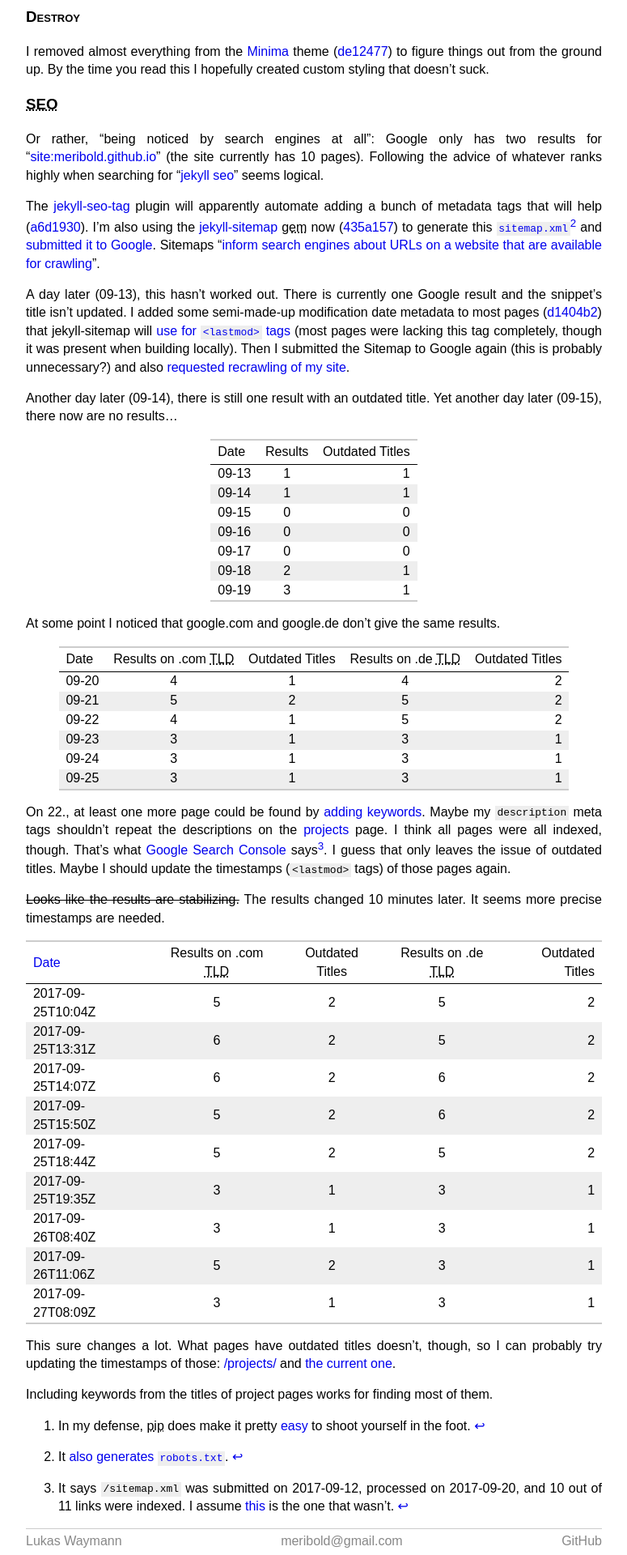
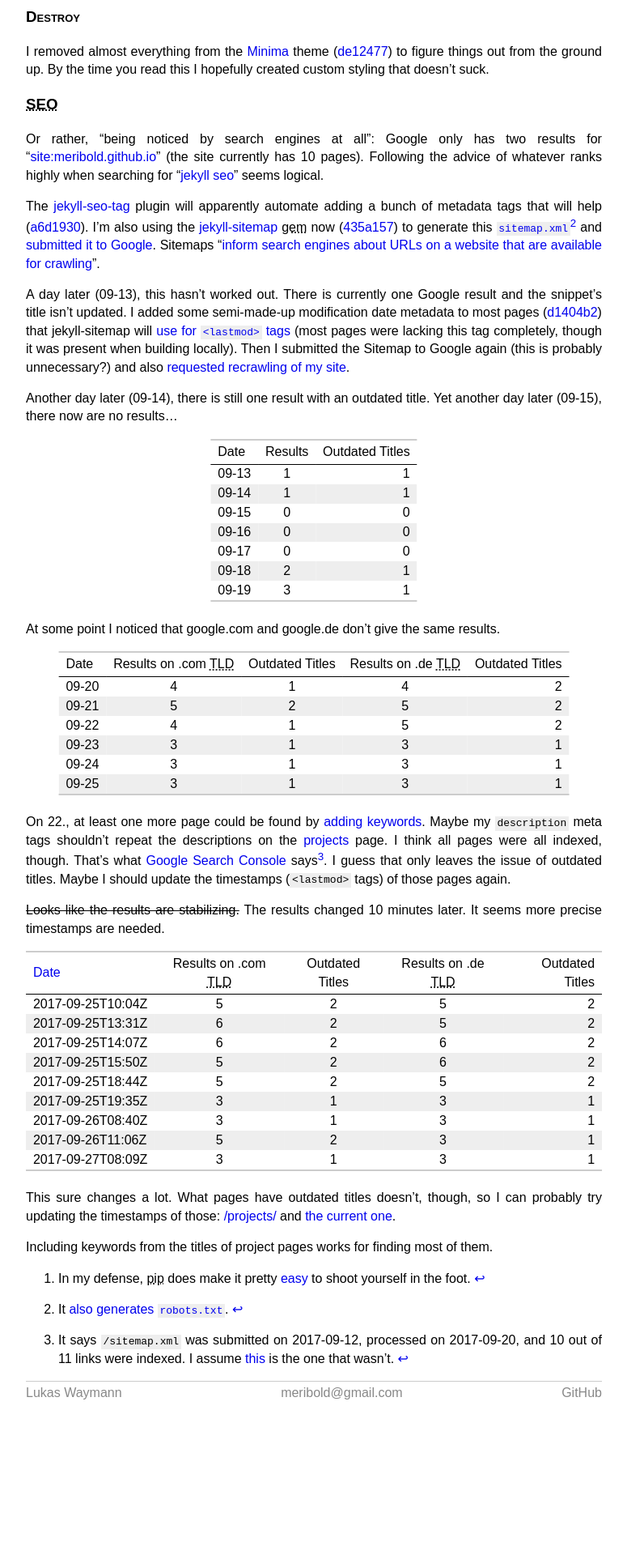
Before and after one commit to meribold/meribold.org, a Jekyll site: the page built from _posts/2017-09-02-meta.md, in a window 1280 px wide. Shown: the part 2364-4284 px from the top of the page at 81% size, without its empty margins (252-1027 px from the left). Built offline with Jekyll 4.4.1, drawn with Linux system fonts in a browser that asks for light colours; after the commit the page ends 4102 px from its top, so only the background shows below that.

Commit message:
Display a horizontal scrollbar on too wide tables
Before, tables could just extend to the right of the main text.  If the
viewport is too narrow, this would cause a horizontal scrollbar to be
added to the whole page.

```diff
--- a/assets/main.css
+++ b/assets/main.css
@@ -106,13 +106,31 @@ blockquote:last-child {
  * [2]: https://github.com/jekyll/minima/blob/affcd93be22e960afd2be08e6891d99b31bcf920/_sass/minima/_base.scss#L220
  */
 table {
-  /* Vertically center tables.  Alternatively, use `width: 100%` to stretch tables to the
-   * same width as the text.  I prefer tables having their natural width.  */
-  margin: 0 auto;
   text-align: center;
   border-collapse: collapse;
   border-top: 2px solid #ccc;
   border-bottom: 2px solid #ccc;
+
+  /* Horizontally center tables but don't stretch them to the width of the main text and
+   * add a horizontal scrollbar if the table is too wide.  See [1] and [2].
+   *
+   * [1]: https://stackoverflow.com/a/30423904
+   *      "Add horizontal scrollbar to html table"
+   * [2]: https://stackoverflow.com/a/34071945
+   *      "Is it possible to center an inline-block element and if so, how?"
+   */
+  display: inline-block;
+  overflow-x: auto;
+  max-width: 100%;
+  position: relative; /* This makes `left: 50%` work. */
+  left: 50%;
+  transform: translateX(-50%);
+}
+
+tbody {
+  /* This seems to be the default behavior of Firefox but not Chromium: don't wrap text in
+   * table cells. */
+  white-space: nowrap;
 }
 
 td:first-child, th:first-child {
```
